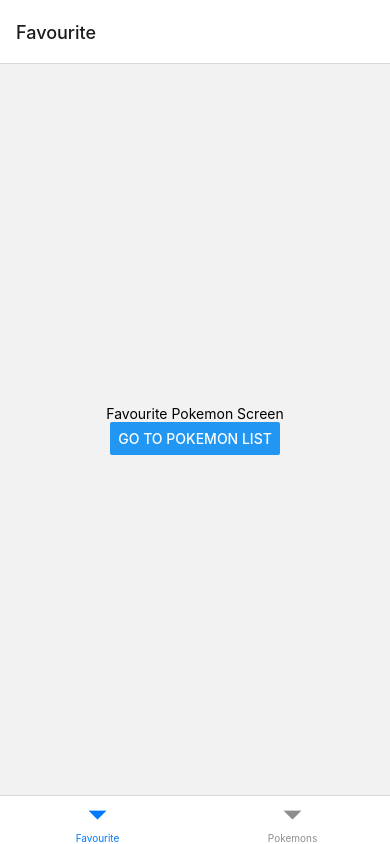
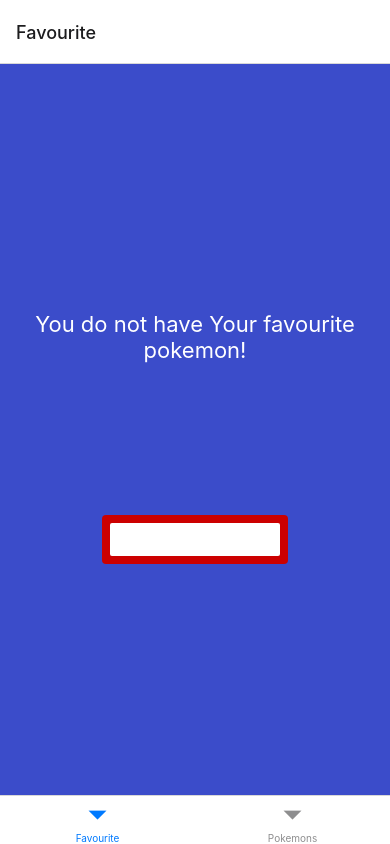
Before and after one commit to szarbartosz/pokeapp, a React Native app: screen /Favourite in a window 390 px wide. Built offline with nearby package versions, Linux system fonts and the light colour scheme.

Commit message:
add favourite pokemon logic

```diff
--- a/App.tsx
+++ b/App.tsx
@@ -1,7 +1,7 @@
 import * as React from 'react';
 import {NavigationContainer} from '@react-navigation/native';
 import {createBottomTabNavigator} from '@react-navigation/bottom-tabs';
-import FavPokemon from './components/FavPokemon';
+import FavouritePokemon from './components/FavouritePokemon';
 import PokemonList from './components/PokemonList';
 import PokemonDetails from './components/PokemonDetails';
 import {createNativeStackNavigator} from '@react-navigation/native-stack';
@@ -37,7 +37,7 @@
 
 const MyTabs = () => (
   <Tab.Navigator>
-    <Tab.Screen name="Favourite" component={FavPokemon} />
+    <Tab.Screen name="Favourite" component={FavouritePokemon} />
     <Tab.Screen name="Pokemons" component={PokemonStackScreen} />
   </Tab.Navigator>
 );
--- a/components/FavPokemon.tsx
+++ /dev/null
@@ -1,20 +0,0 @@
-import * as React from 'react';
-import {BottomTabScreenProps} from '@react-navigation/bottom-tabs';
-import {Button, View, Text} from 'react-native';
-import {BottomTabParamList} from '../App';
-
-type Props = BottomTabScreenProps<BottomTabParamList, 'Favourite'>;
-
-const FavPokemon: React.FC<Props> = ({navigation}) => {
-  return (
-    <View style={{flex: 1, alignItems: 'center', justifyContent: 'center'}}>
-      <Text>Favourite Pokemon Screen</Text>
-      <Button
-        title="Go to Pokemon List"
-        onPress={() => navigation.navigate('Pokemons')}
-      />
-    </View>
-  );
-};
-
-export default FavPokemon;
--- /dev/null
+++ b/components/FavouritePokemon.tsx
@@ -0,0 +1,93 @@
+import * as React from 'react';
+import {BottomTabScreenProps} from '@react-navigation/bottom-tabs';
+import {Text, StyleSheet, View, Image, Button} from 'react-native';
+import {BottomTabParamList, Pokemon} from '../App';
+import {useEffect, useState} from 'react';
+import {getData, removeData} from '../services/asyncStorage';
+
+type Props = BottomTabScreenProps<BottomTabParamList, 'Favourite'>;
+
+const FavouritePokemon: React.FC<Props> = ({navigation}) => {
+  const [pokemon, setPokemon] = useState<Pokemon>();
+  const [pokemonPresent, setPokemonPresent] = useState<boolean>(false);
+
+  useEffect(() => {
+    const getFavouritePokemon = async () => {
+      const favouritePokemon = await getData('favourite');
+      setPokemon(favouritePokemon);
+      setPokemonPresent(favouritePokemon !== null);
+    };
+
+    const unsubscribe = navigation.addListener('focus', () => {
+      getFavouritePokemon();
+    });
+
+    return unsubscribe;
+  }, [navigation]);
+
+  return pokemonPresent ? (
+    <View style={styles.container}>
+      <Image style={styles.logo} source={{uri: pokemon?.photoUrl}} />
+      <Text style={styles.title}>{pokemon?.name}</Text>
+      <View style={styles.buttonContainer}>
+        <Button
+          color="#FFFFFF"
+          title="Not my favourite pokemon anymore!"
+          onPress={() => {
+            removeData('favourite');
+            setPokemonPresent(false);
+          }}
+        />
+      </View>
+    </View>
+  ) : (
+    <View style={styles.container}>
+      <Text style={styles.title}>You do not have Your favourite pokemon!</Text>
+      <View style={styles.buttonContainer}>
+        <Button
+          title="Go to Pokemon List"
+          color="#FFFFFF"
+          onPress={() => navigation.navigate('Pokemons')}
+        />
+      </View>
+    </View>
+  );
+};
+
+const styles = StyleSheet.create({
+  container: {
+    flex: 1,
+    justifyContent: 'center',
+    alignItems: 'center',
+    backgroundColor: '#3B4CCA',
+  },
+  logo: {
+    width: 180,
+    height: 180,
+  },
+  title: {
+    fontSize: 22,
+    padding: 16,
+    textAlign: 'center',
+    color: '#FFFFFF',
+    marginBottom: 16,
+  },
+  subTitle: {
+    fontSize: 16,
+    color: '#FFFFFF',
+    marginBottom: 8,
+  },
+  listElement: {
+    fontSize: 12,
+    color: '#FFFFFF',
+    margin: 2,
+  },
+  buttonContainer: {
+    marginTop: 120,
+    backgroundColor: '#CC0000',
+    borderRadius: 4,
+    padding: 8,
+  },
+});
+
+export default FavouritePokemon;
--- a/components/PokemonDetails.tsx
+++ b/components/PokemonDetails.tsx
@@ -4,6 +4,7 @@
 import {NativeStackScreenProps} from '@react-navigation/native-stack';
 import axios from 'axios';
 import {Pokemon, StackParamList} from '../App';
+import {getData, storeData} from '../services/asyncStorage';
 
 type Props = NativeStackScreenProps<StackParamList, 'Details'>;
 
@@ -22,9 +23,10 @@
   };
 };
 
-const PokemonDetails: React.FC<Props> = ({route}) => {
+const PokemonDetails: React.FC<Props> = ({route, navigation}) => {
   const {pokemon} = route.params;
   const [abilities, setAbilities] = useState<Ability[]>([]);
+  const [isFavourite, setIsFavourite] = useState<boolean>(false);
 
   const fetchPokemonDetails = (pokemon: Pokemon) => {
     axios
@@ -56,7 +58,18 @@
 
   useEffect(() => {
     fetchPokemonDetails(pokemon);
-  }, [pokemon]);
+
+    const getFavouritePokemon = async () => {
+      const favouritePokemon = await getData('favourite');
+      setIsFavourite(favouritePokemon?.name === pokemon.name);
+    };
+
+    const unsubscribe = navigation.addListener('focus', () => {
+      getFavouritePokemon();
+    });
+
+    return unsubscribe;
+  }, [pokemon, navigation]);
 
   return (
     <View style={styles.container}>
@@ -71,9 +84,23 @@
             {ability.ability.name}
           </Text>
         ))}
-      <View style={styles.buttonContainer}>
-        <Button color="#FFFFFF" title="mark as favourite" />
-      </View>
+      {isFavourite ? (
+        <View style={styles.infoContainer}>
+          <Text style={styles.title}>That's Your favourite pokemon!</Text>
+        </View>
+      ) : (
+        <View style={styles.buttonContainer}>
+          <Button
+            color="#FFFFFF"
+            title="mark as favourite"
+            onPress={() => {
+              storeData('favourite', pokemon);
+              setIsFavourite(true);
+              navigation.goBack();
+            }}
+          />
+        </View>
+      )}
     </View>
   );
 };
@@ -110,6 +137,9 @@
     borderRadius: 4,
     padding: 8,
   },
+  infoContainer: {
+    marginTop: 120,
+  },
 });
 
 export default PokemonDetails;
--- /dev/null
+++ b/services/asyncStorage.ts
@@ -0,0 +1,28 @@
+import AsyncStorage from '@react-native-async-storage/async-storage';
+import {Pokemon} from '../App';
+
+export const storeData = async (key: string, value: Pokemon) => {
+  try {
+    const jsonValue = JSON.stringify(value);
+    await AsyncStorage.setItem(key, jsonValue);
+  } catch (e) {
+    console.log('encountered error when saving data to async storage', e);
+  }
+};
+
+export const getData = async (key: string) => {
+  try {
+    const jsonValue = await AsyncStorage.getItem(key);
+    return jsonValue != null ? JSON.parse(jsonValue) : null;
+  } catch (e) {
+    console.log('encountered error when getting data from async storage', e);
+  }
+};
+
+export const removeData = async (key: string) => {
+  try {
+    await AsyncStorage.removeItem(key);
+  } catch (e) {
+    console.log('encountered error when removing data from async storage', e);
+  }
+};
```
